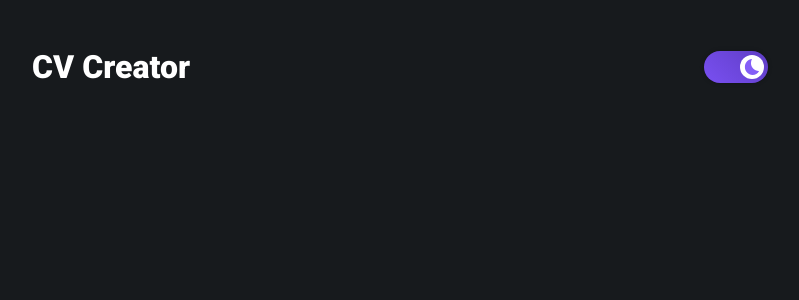
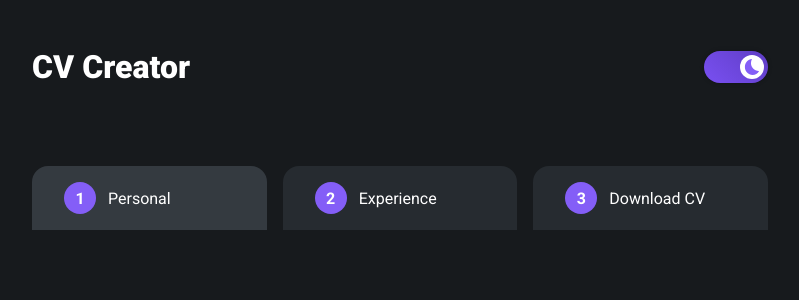
Before and after one commit to michalwachowicz/cv-application, a React (Create React App) app: page / in a window 1280 px wide. Shown: the top 300 px of the page, without its empty margins (240-1039 px from the left). Built offline with nearby package versions, Linux system fonts and the light colour scheme.

Commit message:
Create tab bar component and functionality

```diff
--- a/package.json
+++ b/package.json
@@ -11,6 +11,7 @@
     "react-dom": "^17.0.2",
     "react-scripts": "5.0.0",
     "styled-components": "^5.3.3",
+    "uniqid": "^5.4.0",
     "web-vitals": "^2.1.3"
   },
   "scripts": {
@@ -45,6 +46,7 @@
     "eslint-plugin-jsx-a11y": "^6.5.1",
     "eslint-plugin-prettier": "^4.0.0",
     "eslint-plugin-react": "^7.28.0",
+    "jest": "^27.4.7",
     "prettier": "^2.5.1"
   }
 }
--- a/src/components/App.jsx
+++ b/src/components/App.jsx
@@ -1,11 +1,23 @@
 import React, { useEffect, useState } from 'react';
 import { ThemeProvider } from 'styled-components';
+import uniqid from 'uniqid';
 import { GlobalStyles, lightTheme, darkTheme } from '../themes';
 import Navigation from './Navigation';
 import Container from './Container';
+import MainCard from './MainCard';
+import { setCurrentTabItem } from '../util/tabUtil';
 
 function App() {
   const [theme, setTheme] = useState('dark');
+  const [tabBarItems, setTabBarItems] = useState([
+    { title: 'Personal', active: true, id: uniqid() },
+    { title: 'Experience', active: false, id: uniqid() },
+    { title: 'Download CV', active: false, id: uniqid() },
+  ]);
+
+  const setCurrentPage = (index) => {
+    setTabBarItems(setCurrentTabItem(tabBarItems, index));
+  };
 
   const toggleTheme = () => {
     const updatedTheme = theme === 'dark' ? 'light' : 'dark';
@@ -30,6 +42,10 @@ function App() {
       <>
         <Container>
           <Navigation onThemeChange={toggleTheme} theme={theme} />
+          <MainCard
+            tabBarItems={tabBarItems}
+            onCurrentChange={setCurrentPage}
+          />
         </Container>
         <GlobalStyles />
       </>
--- a/src/components/Container.jsx
+++ b/src/components/Container.jsx
@@ -1,6 +1,7 @@
 import styled from 'styled-components';
 
 const Container = styled.div`
+  width: 100%;
   max-width: 768px;
   margin: 0 auto;
   padding: 3rem 1rem;
--- /dev/null
+++ b/src/components/MainCard.jsx
@@ -0,0 +1,25 @@
+import React from 'react';
+import styled from 'styled-components';
+import PropTypes from 'prop-types';
+import TabBar, { itemsArray } from './TabBar';
+
+function MainCard(props) {
+  const { tabBarItems, onCurrentChange } = props;
+  return (
+    <Main>
+      <TabBar items={tabBarItems} onCurrentChange={onCurrentChange} />
+    </Main>
+  );
+}
+
+MainCard.propTypes = {
+  tabBarItems: itemsArray.isRequired,
+  onCurrentChange: PropTypes.func.isRequired,
+};
+
+const Main = styled.main`
+  width: 100%;
+  margin-top: 5rem;
+`;
+
+export default MainCard;
--- /dev/null
+++ b/src/components/TabBar.jsx
@@ -0,0 +1,34 @@
+import React from 'react';
+import PropTypes from 'prop-types';
+import styled from 'styled-components';
+import TabBarItem, { dataObjectShape } from './TabBarItem';
+
+function TabBar({ items, onCurrentChange }) {
+  return (
+    <TabBarContainer>
+      {items.map((item, index) => (
+        <TabBarItem
+          data={item}
+          index={index}
+          key={item.id}
+          onCurrentChange={onCurrentChange}
+        />
+      ))}
+    </TabBarContainer>
+  );
+}
+
+const itemsArray = PropTypes.arrayOf(dataObjectShape);
+TabBar.propTypes = {
+  items: itemsArray.isRequired,
+  onCurrentChange: PropTypes.func.isRequired,
+};
+
+const TabBarContainer = styled.div`
+  display: flex;
+  gap: 1rem;
+  width: 100%;
+`;
+
+export default TabBar;
+export { itemsArray };
--- /dev/null
+++ b/src/components/TabBarItem.jsx
@@ -0,0 +1,68 @@
+import React from 'react';
+import PropTypes from 'prop-types';
+import styled from 'styled-components';
+
+function TabBarItem({ index, data, onCurrentChange }) {
+  const { title, active } = data;
+  return (
+    <TabBarItemCard active={active} onClick={() => onCurrentChange(index)}>
+      <NumberCircle>{index + 1}</NumberCircle>
+      <Title>{title}</Title>
+    </TabBarItemCard>
+  );
+}
+
+const dataObjectShape = PropTypes.shape({
+  title: PropTypes.string,
+  active: PropTypes.bool,
+  id: PropTypes.string,
+});
+
+TabBarItem.propTypes = {
+  index: PropTypes.number.isRequired,
+  data: dataObjectShape.isRequired,
+  onCurrentChange: PropTypes.func.isRequired,
+};
+
+const TabBarItemCard = styled.div`
+  flex: 1;
+  display: flex;
+  align-items: center;
+  gap: 0.75rem;
+  padding: 1rem 2rem;
+  border-radius: 1rem 1rem 0 0;
+  background-color: ${({ active, theme }) =>
+    active ? theme.card : theme.cardInactive};
+  cursor: pointer;
+
+  @media (max-width: 700px) {
+    padding: 1rem;
+    flex-direction: column;
+    justify-content: center;
+  }
+`;
+
+const NumberCircle = styled.div`
+  display: flex;
+  align-items: center;
+  justify-content: center;
+  width: 2rem;
+  height: 2rem;
+  border-radius: 100px;
+  background-color: ${({ theme }) => theme.main};
+  color: #fff;
+  font-size: 1rem;
+  font-weight: 700;
+`;
+
+const Title = styled.div`
+  font-size: 1rem;
+  text-align: center;
+
+  @media (max-width: 700px) {
+    font-size: 0.75rem;
+  }
+`;
+
+export default TabBarItem;
+export { dataObjectShape };
--- a/src/themes.js
+++ b/src/themes.js
@@ -18,11 +18,17 @@ const GlobalStyles = createGlobalStyle`
 const lightTheme = {
   body: '#E9ECEF',
   textColor: '#212529',
+  main: '#845EF7',
+  card: '#fff',
+  cardInactive: '#DEE2E6',
 };
 
 const darkTheme = {
   body: '#171A1D',
   textColor: '#fff',
+  main: '#845EF7',
+  card: '#343A40',
+  cardInactive: '#262B30',
 };
 
 export { GlobalStyles, lightTheme, darkTheme };
--- /dev/null
+++ b/src/util/tabUtil.js
@@ -0,0 +1,5 @@
+const getCurrentTabItem = (tabItems) => tabItems.find((item) => item.active);
+const setCurrentTabItem = (tabItems, index) =>
+  tabItems.map((item, i) => ({ ...item, active: index === i }));
+
+export { getCurrentTabItem, setCurrentTabItem };
```
Also changed, not shown: 2 other files (tests, documents, lock files or other folders).
